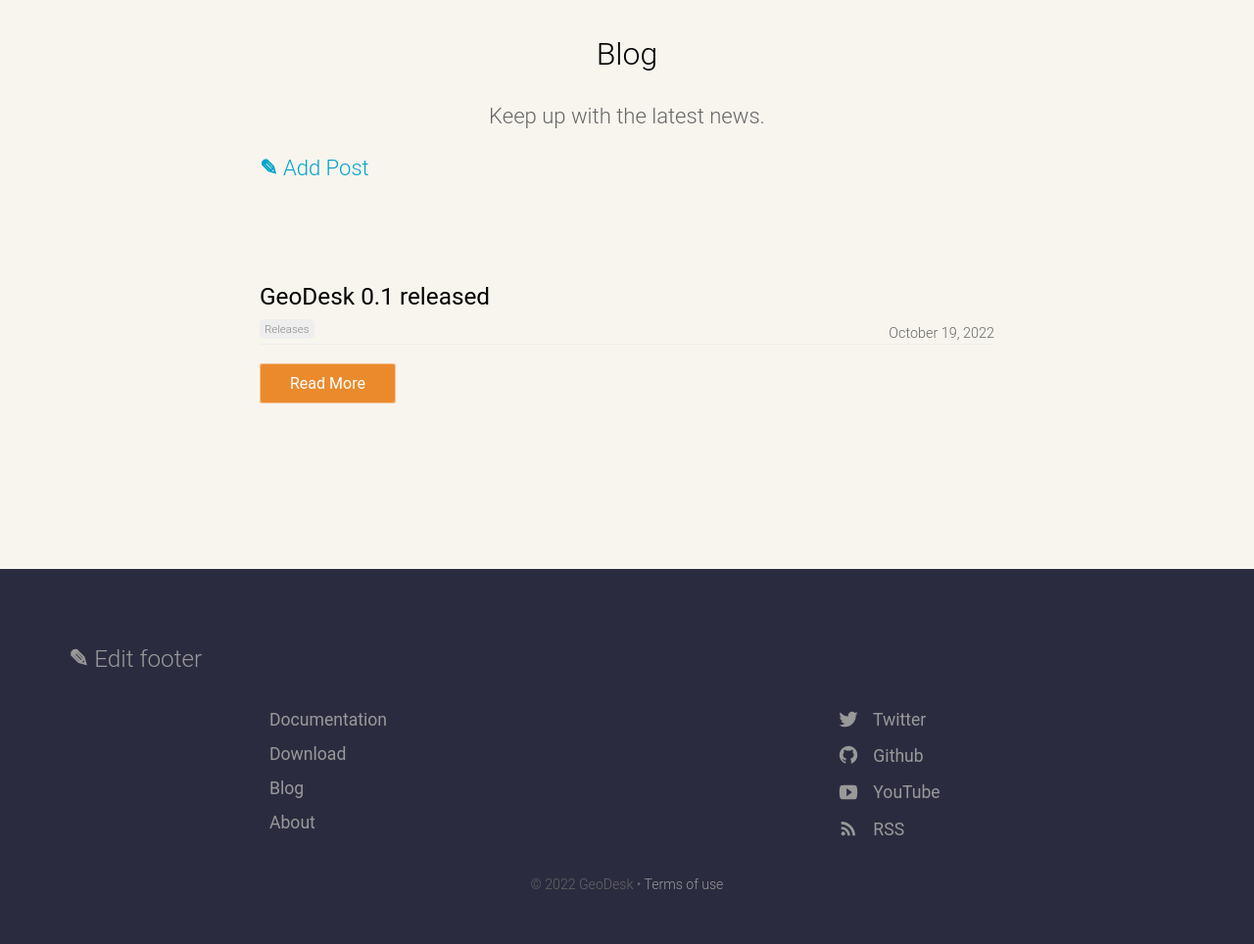
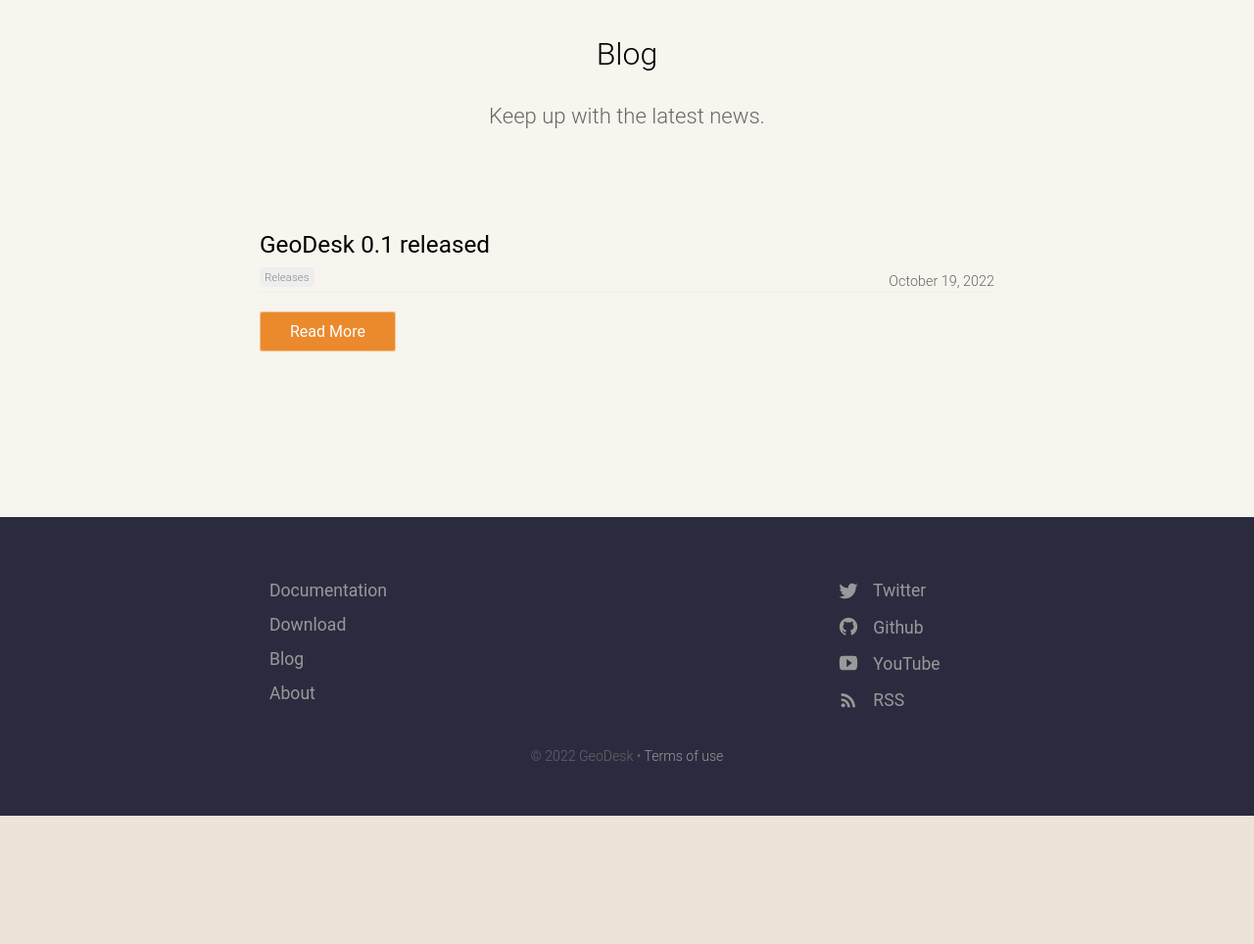
Before and after one commit to clarisma/geodesk-site, a Jekyll site: the page built from blog/index.html, in a window 1280 px wide. Shown: the part 150-1114 px from the top of the page at 98% size. Built offline with Jekyll 4.4.1, drawn with Linux system fonts in a browser that asks for light colours; the list of posts is cut into pages by our own code; after the commit the page ends 983 px from its top, so only the background shows below that.

Commit message:
Editor links removed

```diff
--- a/_layouts/default.html
+++ b/_layouts/default.html
@@ -37,7 +37,6 @@
 		{{ content }}
 		<footer>
 			<div class="container">
-				<p class="editor-link"><a href="cloudcannon:collections/_data/footer.yml" class="btn"><strong>&#9998;</strong> Edit footer</a></p>
 				<div class="footer-columns">
 					{% for column in site.data.footer %}
 					<ul class="footer-links">
--- a/blog/index.html
+++ b/blog/index.html
@@ -4,7 +4,6 @@
 ---
 
 <div class="text-container">
-	<p class="editor-link"><a href="cloudcannon:collections/_posts" class="btn"><strong>&#9998;</strong> Add Post</a></p>
 	<ul class="blog-posts">
 		{% include list-posts.html posts=paginator.posts %}
 	</ul>
```
